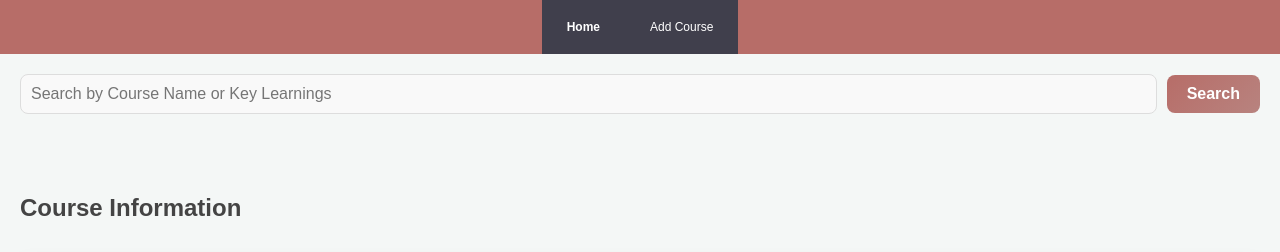
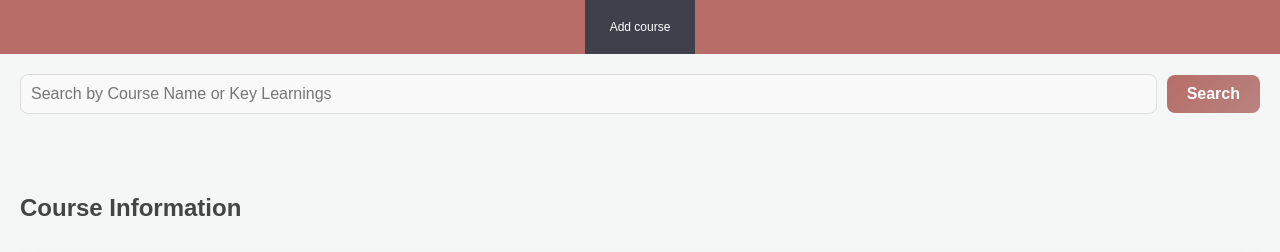
Before and after one commit to swin-adrian/PR-project, a Flask app: page /view_courses in a window 1280 px wide. Shown: the top 252 px of the page. Run offline with Flask 3, Linux system fonts and the light colour scheme; data that the repository does not hold is empty; some libraries are stand-ins or nearby versions.

Commit message:
Checking for errors

```diff
--- a/app/templates/add_course.html
+++ b/app/templates/add_course.html
@@ -12,8 +12,8 @@
     <header>
         <nav>
             <div class="navi_menu">
-                <a class="active" href="index.html"><strong>Home</strong></a>
-                <a class="active" href="{{ url_for('edprovider.edproviderlanding') }}" class="view-courses-btn">Add Course</a>
+
+                <a class="active" href="{{ url_for('edprovider.edproviderlanding') }}" class="view-courses-btn">Add course</a>
             </div>
         </nav>
     </header>
--- a/app/templates/edproviderlanding.html
+++ b/app/templates/edproviderlanding.html
@@ -13,7 +13,7 @@
             <!--Navigation menu in header as a list to apply more styles-->
             <div class="navi_menu">
                 <a class="active" href="{{ url_for('auth.login') }}"><strong>Home</strong></a>
-                <a class="active" href="{{ url_for('edprovider.view_courses') }}" class="view-courses-btn">View Courses</a>
+                <a class="active" href="{{ url_for('edprovider.view_courses') }}" class="view-courses-btn">Potential Student</a>
                 <!-- <a href="product.html"><strong>Products</strong></a>
                 <a href="enquire.html"><strong>Enquire</strong></a>
                 <a href="about.html"><strong>About</strong></a>
```
